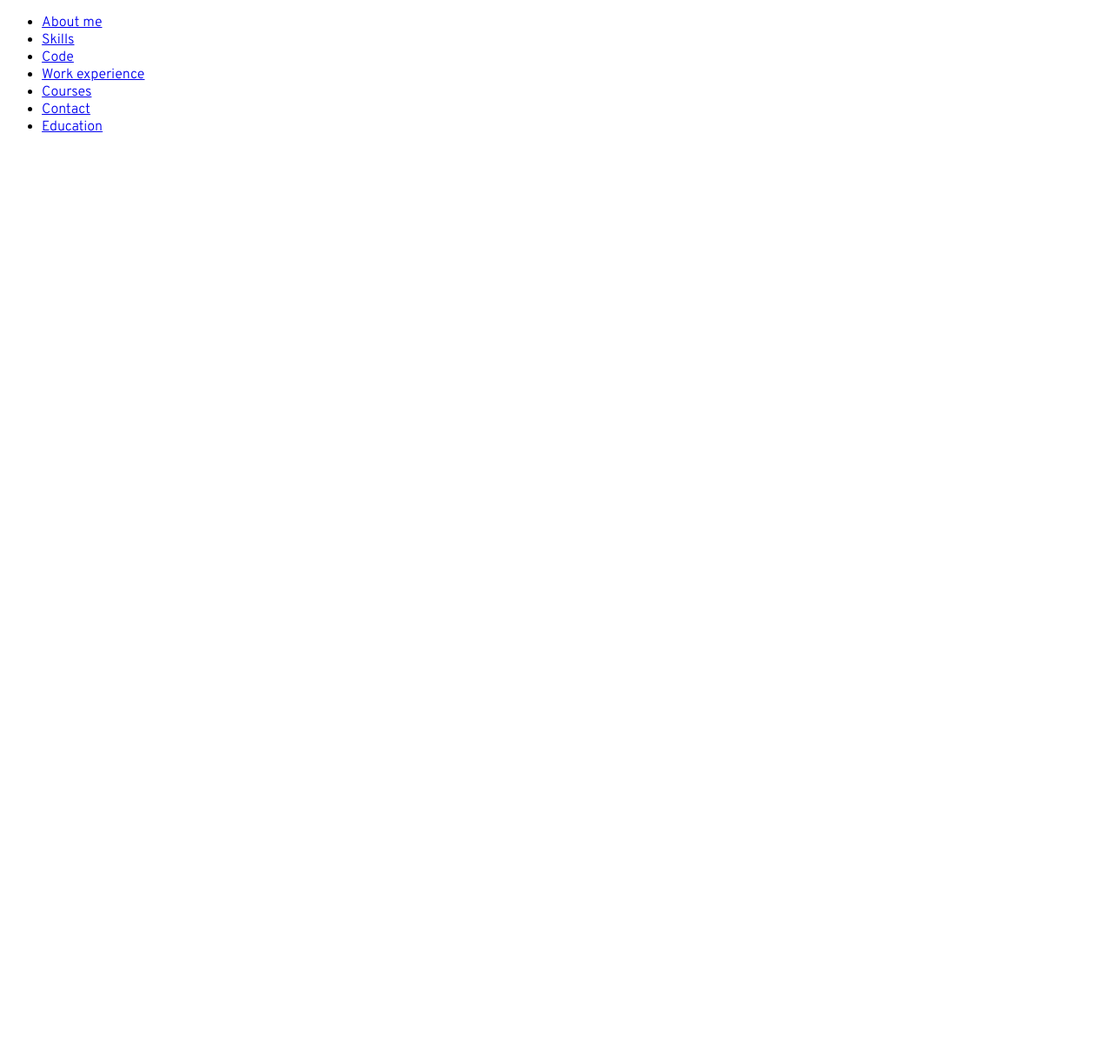
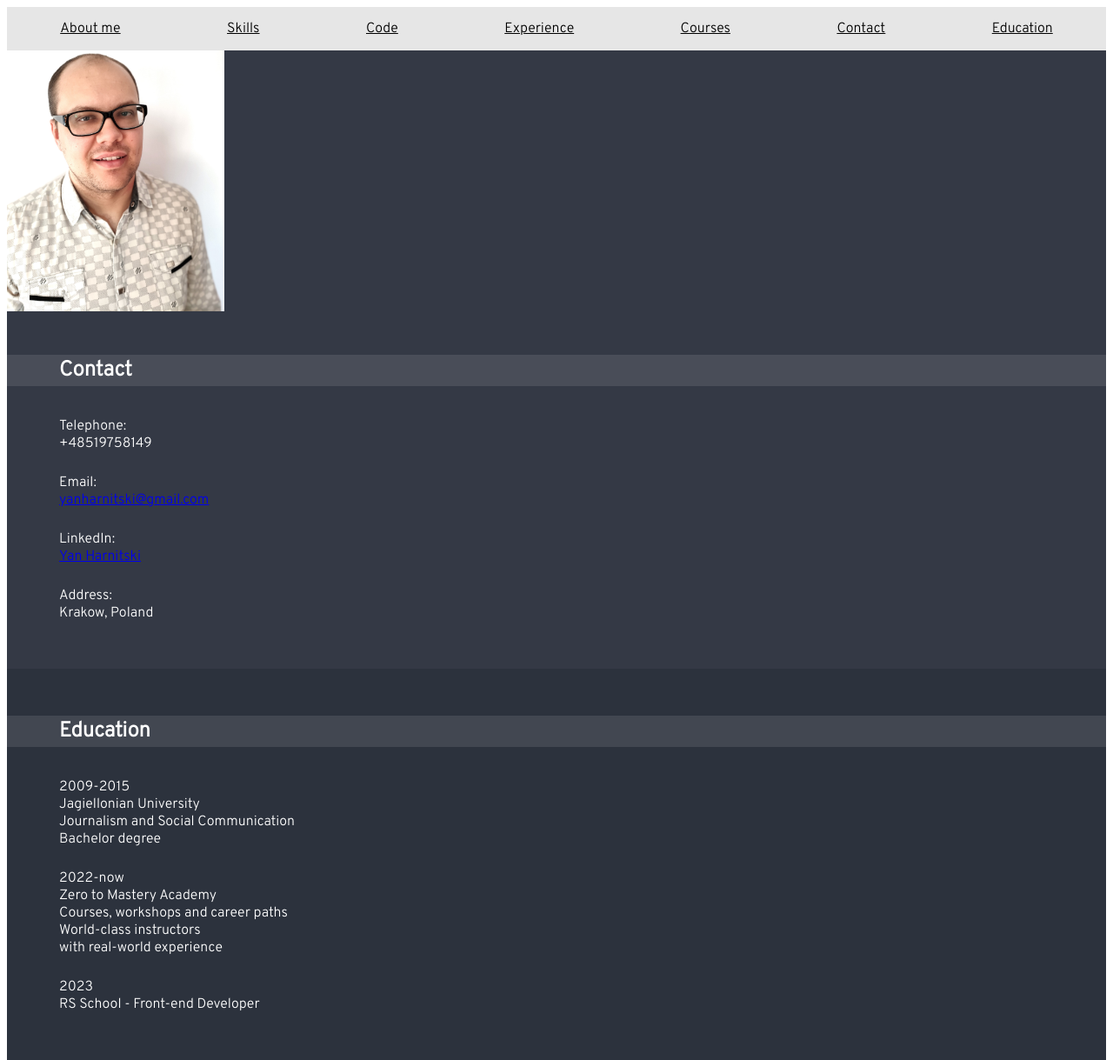
Before and after one commit to YanHarnitski/rsschool-cv, a plain HTML site: page index.html in a window 1280 px wide. Shown: the whole page at 87% size. Before the commit the page ends 800 px from the top, so only its background shows below. Drawn offline with Linux system fonts and the light colour scheme.

Commit message:
feat: add left side info

```diff
--- a/index.html
+++ b/index.html
@@ -19,12 +19,69 @@
           <li class="nav__item"><a href="#about-me">About me</a></li>
           <li class="nav__item"><a href="#skills">Skills</a></li>
           <li class="nav__item"><a href="#code-example">Code</a></li>
-          <li class="nav__item"><a href="#experience">Work experience</a></li>
+          <li class="nav__item"><a href="#experience">Experience</a></li>
           <li class="nav__item"><a href="#courses">Courses</a></li>
           <li class="nav__item"><a href="#contact">Contact</a></li>
           <li class="nav__item"><a href="#education">Education</a></li>
         </ul>
       </nav>
     </header>
+    <main>
+      <div class="left-side">
+        <figure class="figure--left-side">
+          <img
+            src="photo.jpg"
+            width="250"
+            height="300"
+            alt="Yan Harnitski Photo"
+          />
+        </figure>
+        <section class="contact">
+          <h2 class="section-title">Contact</h2>
+          <ul class="contact__list">
+            <li class="contact__item">
+              Telephone:<br />
+              +48519758149
+            </li>
+            <li class="contact__item">
+              Email:<br /><a href="mailto:yanharnitski@gmail.com"
+                >yanharnitski@gmail.com</a
+              >
+            </li>
+            <li class="contact__item">
+              LinkedIn:<br />
+              <a href="https://www.linkedin.com/in/yan-harnitski/"
+                >Yan Harnitski</a
+              >
+            </li>
+            <li class="contact__item">
+              Address:<br />
+              Krakow, Poland
+            </li>
+          </ul>
+        </section>
+        <section class="education" id="education">
+          <h2 class="section-title">Education</h2>
+          <ul class="education__list">
+            <li class="education__item">
+              2009-2015 <br />
+              Jagiellonian University <br />
+              Journalism and Social Communication
+              <br />
+              Bachelor degree
+            </li>
+            <li class="education__item">
+              2022-now <br />
+              Zero to Mastery Academy <br />
+              Courses, workshops and career paths<br />
+              World-class instructors <br />with real-world experience
+            </li>
+            <li class="education__item">
+              2023 <br />RS School - Front-end Developer
+            </li>
+          </ul>
+        </section>
+      </div>
+    </main>
   </body>
 </html>
--- a/style.css
+++ b/style.css
@@ -1,3 +1,98 @@
-body {
+html {
+  height: 100%;
+  margin: 0;
+  padding: 0;
   font-family: "Overpass", sans-serif;
 }
+.section-title {
+  position: relative;
+  margin: 0;
+  margin-bottom: 36px;
+  padding-left: 60px;
+  font-size: 24px;
+  line-height: 36px;
+  font-weight: 600;
+}
+
+/* Header */
+header {
+  width: 100%;
+  height: 50px;
+  background-color: #e6e6e6;
+}
+.nav__list {
+  display: flex;
+  flex-wrap: wrap;
+  justify-content: space-around;
+  margin: 0;
+  padding: 0;
+  list-style: none;
+}
+.nav a {
+  padding: 14px 10px;
+  line-height: 50px;
+  color: black;
+}
+.nav a:hover {
+  background-color: #f2c100;
+}
+.nav a:active {
+  color: white;
+  text-decoration: none;
+}
+/* Left side */
+.left-side {
+  width: 100%;
+  color: white;
+  background-color: #2c323d;
+}
+.figure--left-side {
+  margin: 0;
+  padding: 0;
+  width: 100%;
+  height: min-content;
+  background-color: #343945;
+}
+
+.left-side .section-title {
+  background-color: rgba(255, 255, 255, 0.1);
+}
+/* Contact */
+.contact {
+  padding: 44px 0px 54px 0px;
+  background-color: #343945;
+}
+.contact__list {
+  list-style: none;
+  margin: 0;
+  margin-left: 60px;
+  margin-right: 60px;
+  padding: 0;
+}
+.contact__item {
+  margin-bottom: 25px;
+}
+.contact__item:last-child {
+  margin-bottom: 0;
+}
+.contact__item a {
+  display: block;
+}
+
+/* Education */
+.education {
+  padding: 54px 0px 54px 0px;
+}
+.education__list {
+  margin: 0;
+  margin-left: 60px;
+  margin-right: 60px;
+  padding: 0;
+  list-style: none;
+}
+.education__item {
+  margin-bottom: 25px;
+}
+.education__item:last-child {
+  margin-bottom: 0;
+}
```
Also changed, not shown: photo.jpg (renamed from IMG20221103080657a.jpg).
